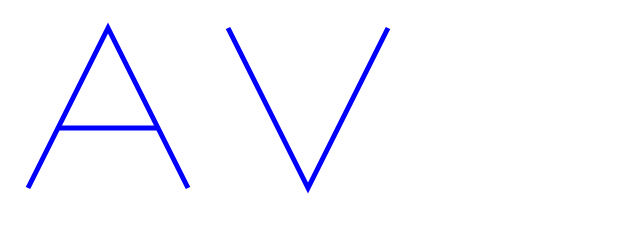
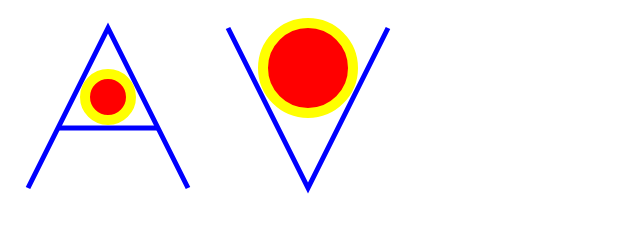
Before and after one commit to AngelVelasco29/ProyectoFinal, a plain HTML site: page index.html in a window 1280 px wide. Shown: the top 230 px of the page, without its empty margins (0-640 px from the left). Drawn offline with Linux system fonts and the light colour scheme.

Commit message:
Agregar circulos al logo

```diff
--- a/index.html
+++ b/index.html
@@ -15,6 +15,10 @@
           <polyline points="220,20 300,180 380,20"/>
           <line x1="50" y1="120" x2="150" y2="120" />
         </g>
+        <g fill="red" stroke="yellow" stroke-width="10">
+          <circle cx="100" cy="89" r="23"/>
+          <circle cx="300" cy="60" r="45"/>
+        </g>
       </svg>
       <h1>Curriculum Vitae</h1>
     </header>
```
